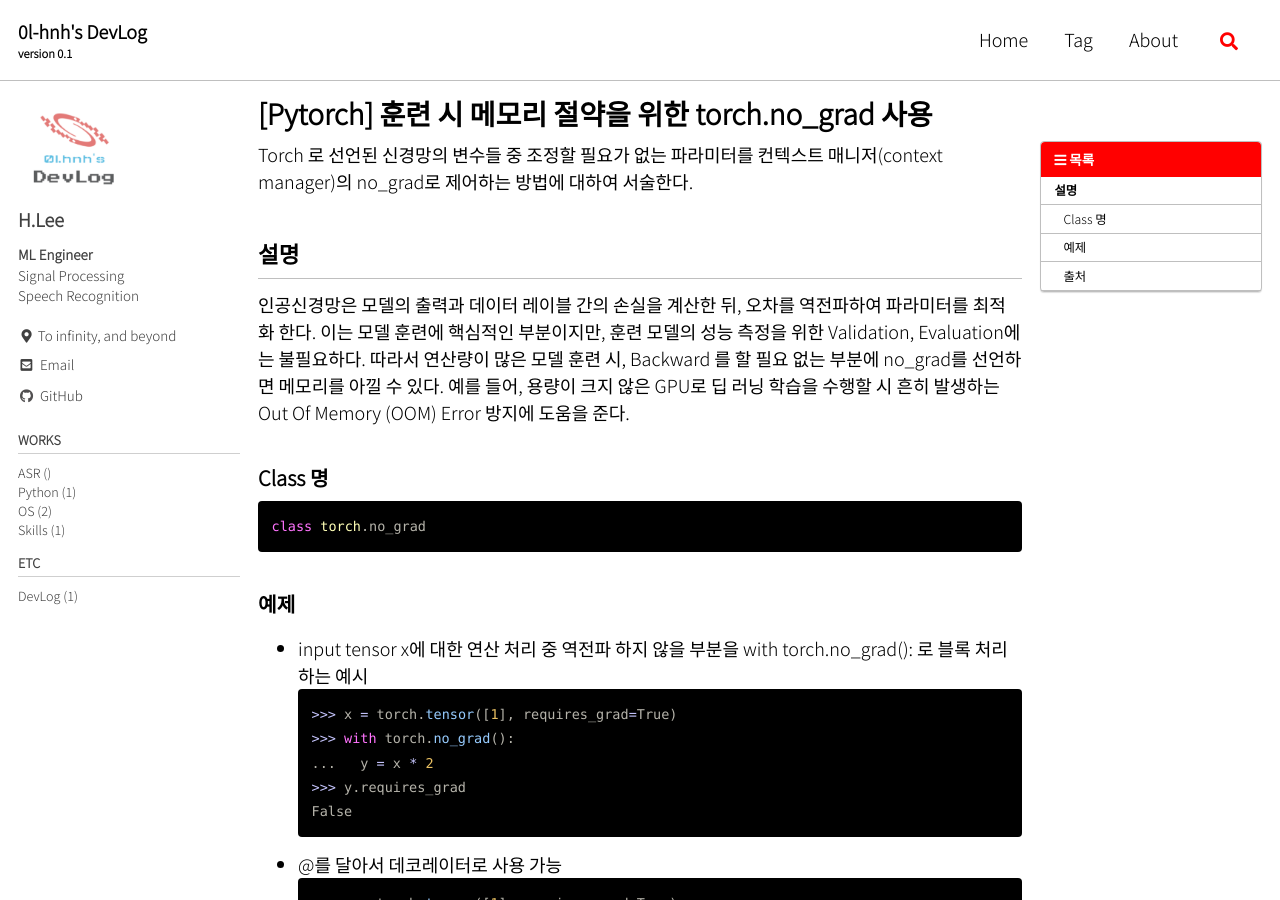
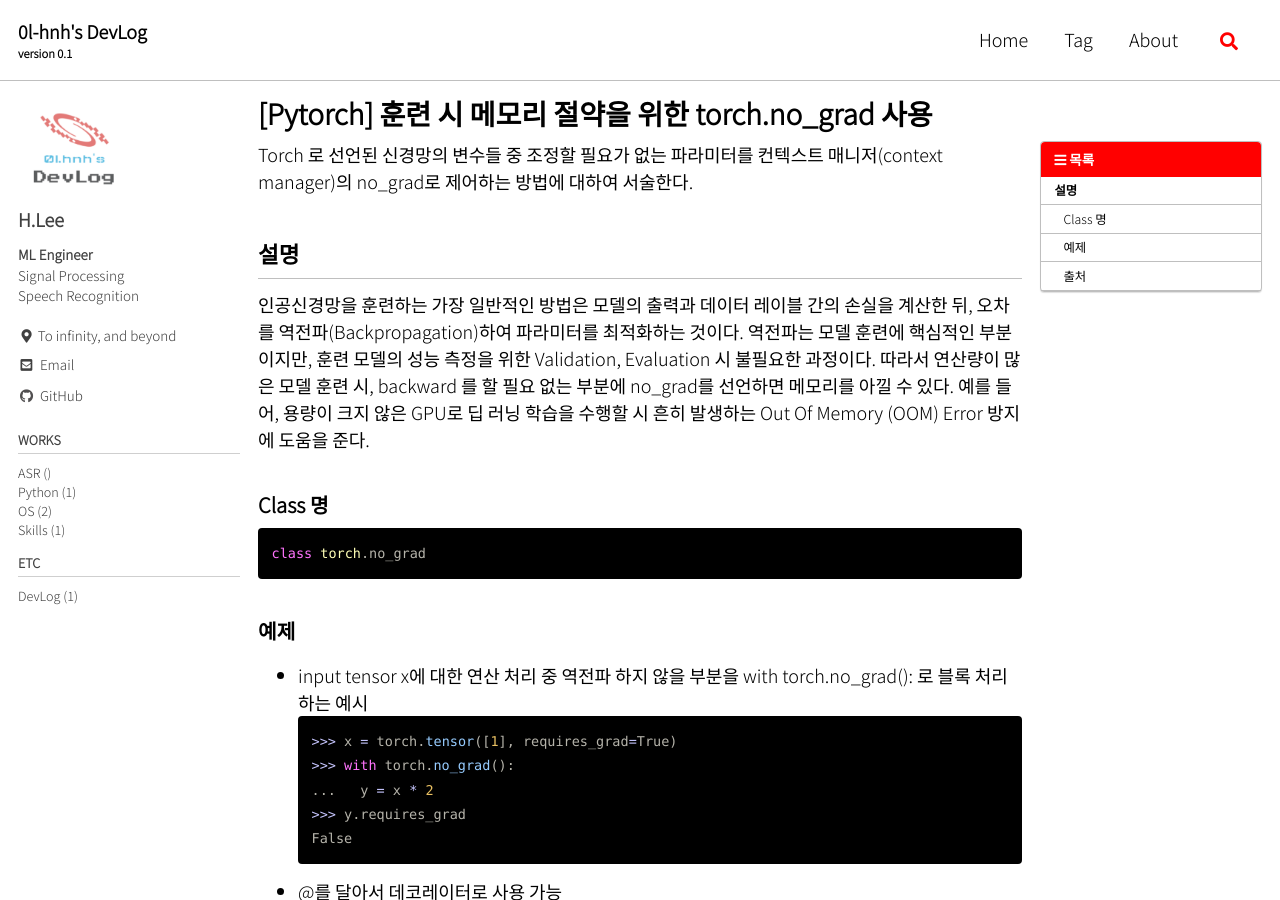
Before and after one commit to 0l-hnh/0l-hnh.github.io, a Jekyll site: the page built from _posts/2022-03-16-torch-no-grad.md, in a window 1280 px wide and 900 px high. Built offline with Jekyll 4.4.1, drawn with Linux system fonts in a browser that asks for light colours; cached includes are drawn as plain includes; some web fonts are replaced.

Commit message:
22.03.17 Modified some post

````diff
--- a/_posts/2022-03-16-torch-no-grad.md
+++ b/_posts/2022-03-16-torch-no-grad.md
@@ -19,7 +19,7 @@ toc_sticky: true
 
 Torch 로 선언된 신경망의 변수들 중 조정할 필요가 없는 파라미터를 컨텍스트 매니저(context manager)의 no_grad로 제어하는 방법에 대하여 서술한다.
 ## 설명
-인공신경망은 모델의 출력과 데이터 레이블 간의 손실을 계산한 뒤, 오차를 역전파하여 파라미터를 최적화 한다. 이는 모델 훈련에 핵심적인 부분이지만, 훈련 모델의 성능 측정을 위한 Validation, Evaluation에는 불필요하다.  따라서 연산량이 많은 모델 훈련 시,  Backward 를 할 필요 없는 부분에 no_grad를 선언하면 메모리를 아낄 수 있다. 예를 들어, 용량이 크지 않은 GPU로 딥 러닝 학습을 수행할 시 흔히 발생하는 Out Of Memory (OOM) Error 방지에 도움을 준다.
+인공신경망을 훈련하는 가장 일반적인 방법은 모델의 출력과 데이터 레이블 간의 손실을 계산한 뒤, 오차를 역전파(Backpropagation)하여 파라미터를 최적화하는 것이다. 역전파는 모델 훈련에 핵심적인 부분이지만, 훈련 모델의 성능 측정을 위한 Validation, Evaluation 시 불필요한 과정이다.  따라서 연산량이 많은 모델 훈련 시,  backward 를 할 필요 없는 부분에 no_grad를 선언하면 메모리를 아낄 수 있다. 예를 들어, 용량이 크지 않은 GPU로 딥 러닝 학습을 수행할 시 흔히 발생하는 Out Of Memory (OOM) Error 방지에 도움을 준다.
 ### Class 명
 ```python
 class torch.no_grad
````
